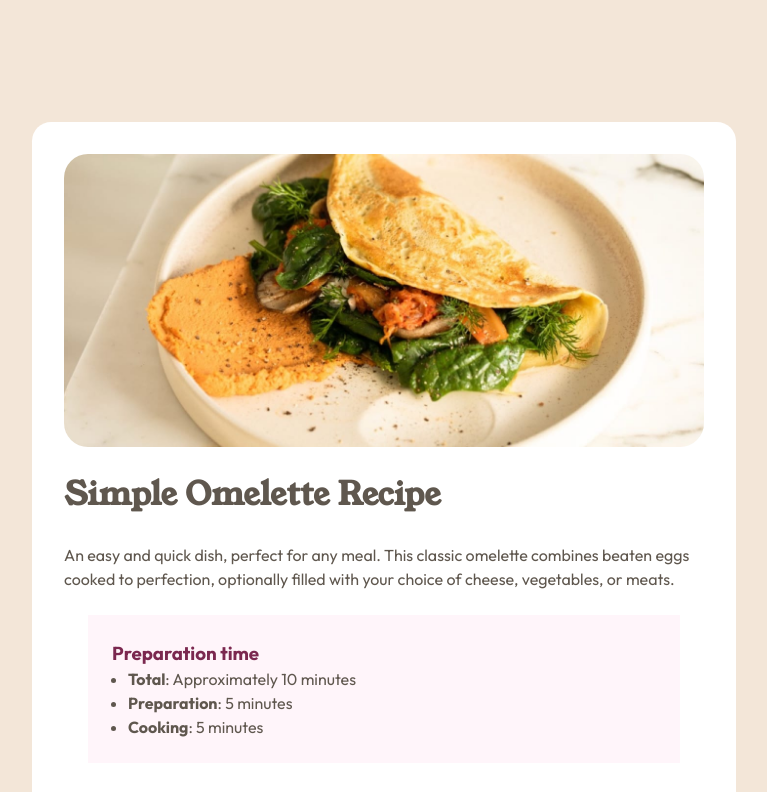
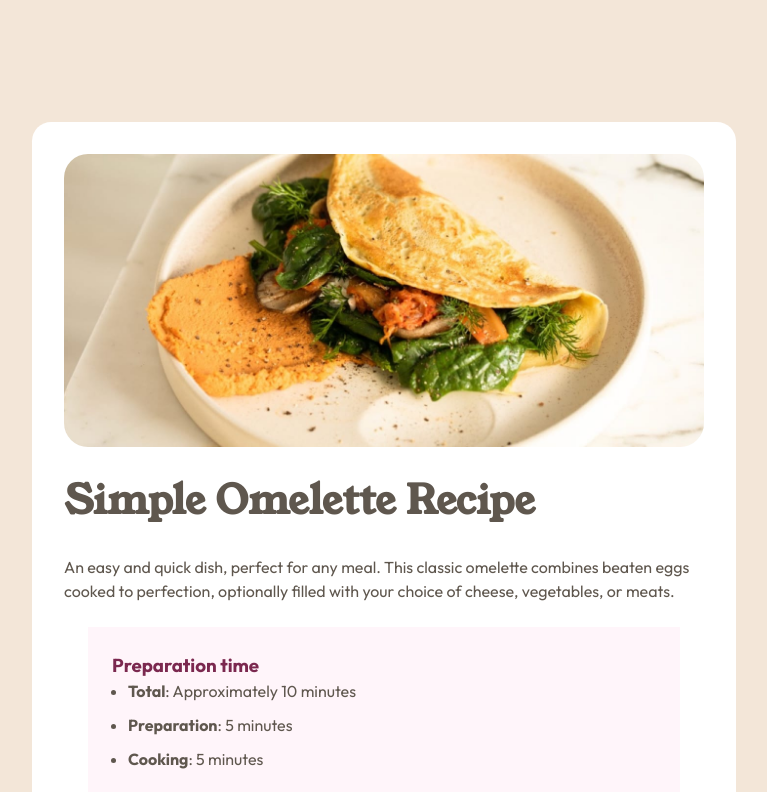
Before and after one commit to krinav-tech/recipe-page, a plain HTML site: page index.html in a window 1280 px wide. Shown: the top 792 px of the page, without its empty margins (256-1023 px from the left). Drawn offline with Linux system fonts and the light colour scheme.

Commit message:
gap for li and heading font size

```diff
--- a/style.css
+++ b/style.css
@@ -77,7 +77,7 @@ img.recipe-photo {
     font-family: var(--young-serif);
     font-weight: var(--fw-700);
     color: var(--Stone-600);
-    font-size: 2rem;
+    font-size: 2.5rem;
     margin-bottom: 24px;
 }
 
@@ -153,3 +153,10 @@ hr{
     color: var(--Brown-800);
     font-weight: var(--fw-700);
 }
+
+
+.preparation-info ul li:not(:last-child),
+.ingredients ul li:not(:last-child),
+.instructions ol li:not(:last-child) {
+    margin-bottom: 10px;
+}
```
